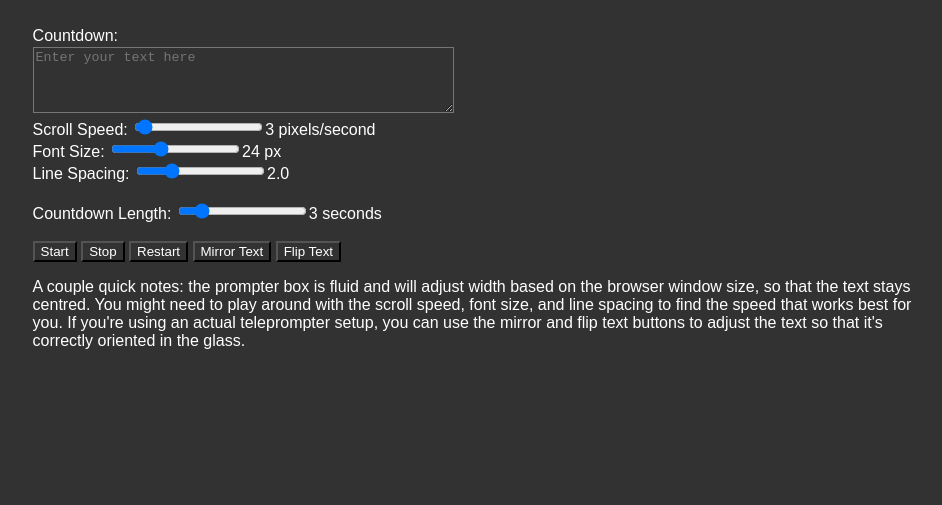
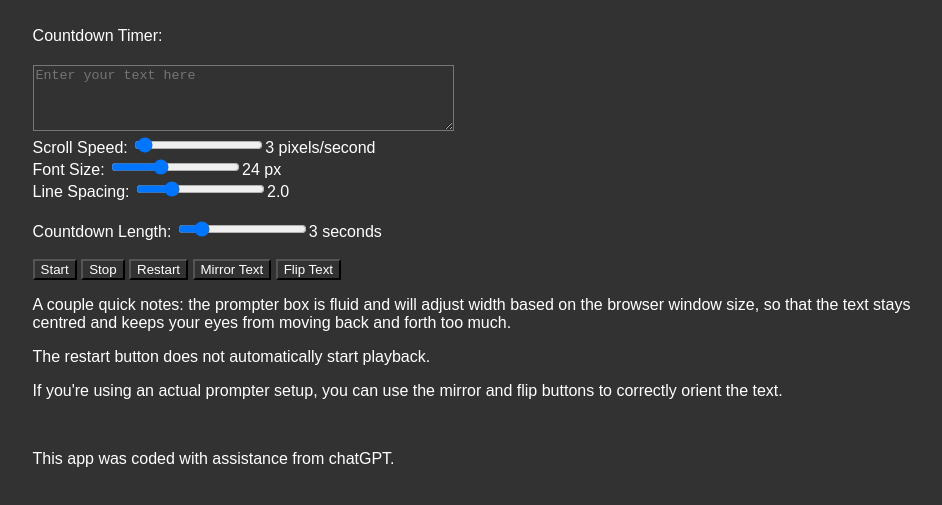
Before and after one commit to charlesmakesmovies/PromptLite, a plain HTML site: page index.html in a window 1280 px wide. Shown: the part 271-776 px from the top of the page, without its empty margins (165-1107 px from the left). Drawn offline with Linux system fonts and the light colour scheme.

Commit message:
Update index.html
General improvements

```diff
--- a/index.html
+++ b/index.html
@@ -56,10 +56,10 @@
   </div>
   <h1>PromptLite</h1>
   <div>
-  <span id="countdownLabel">Countdown:</span>
+  <span id="countdownLabel">Countdown Timer:</span>
   <span id="countdown"></span>
 </div>
-
+<br>
   <div>
     <textarea id="inputText" rows="4" cols="50" placeholder="Enter your text here" style="background-color:#323232;"></textarea><br>
     <label for="scrollSpeedSlider">Scroll Speed:</label>
@@ -76,7 +76,11 @@
     <button onclick="mirrorText()">Mirror Text</button>
     <button onclick="flipText()">Flip Text</button>
 <br>
-<p>A couple quick notes: the prompter box is fluid and will adjust width based on the browser window size, so that the text stays centred. You might need to play around with the scroll speed, font size, and line spacing to find the speed that works best for you. If you're using an actual teleprompter setup, you can use the mirror and flip text buttons to adjust the text so that it's correctly oriented in the glass.</p>
+<p>A couple quick notes: the prompter box is fluid and will adjust width based on the browser window size, so that the text stays centred and keeps your eyes from moving back and forth too much.</p>
+    <p>The restart button does not automatically start playback.</p>
+    <p>If you're using an actual prompter setup, you can use the mirror and flip buttons to correctly orient the text.</p>
+    <br>
+    <p>This app was coded with assistance from chatGPT.</p>
   </div><br>
 
 <script>
```
